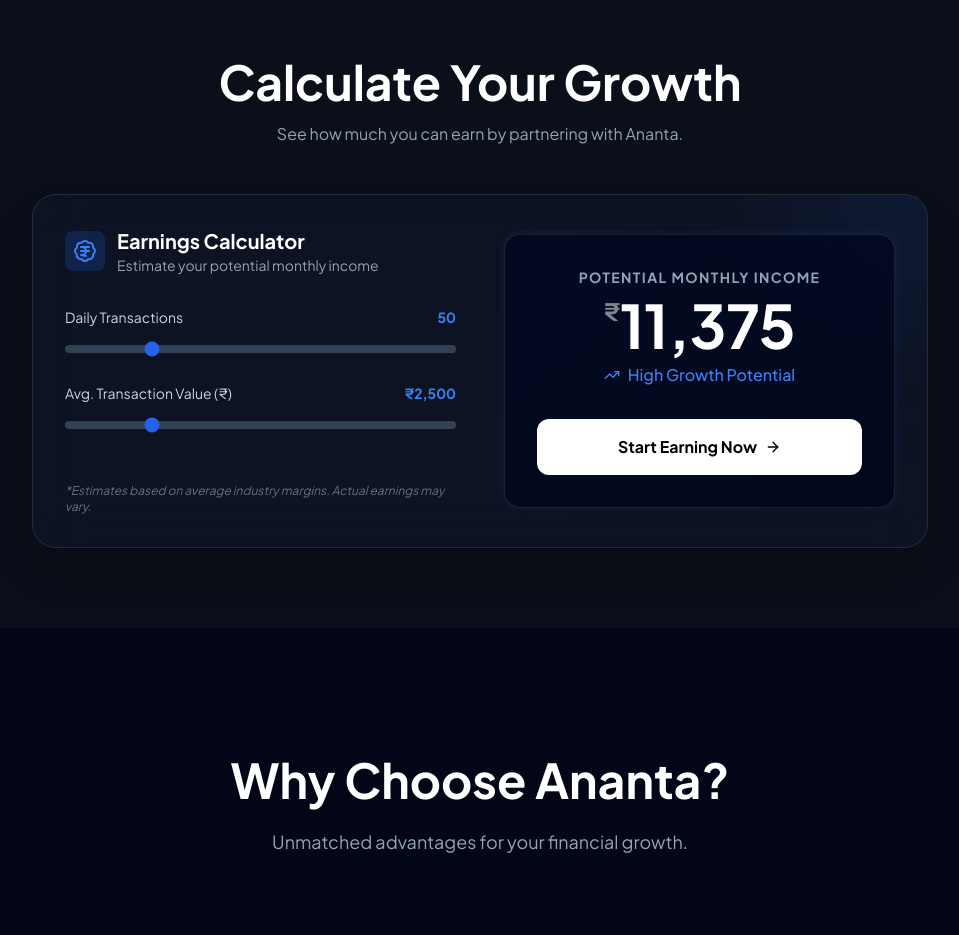
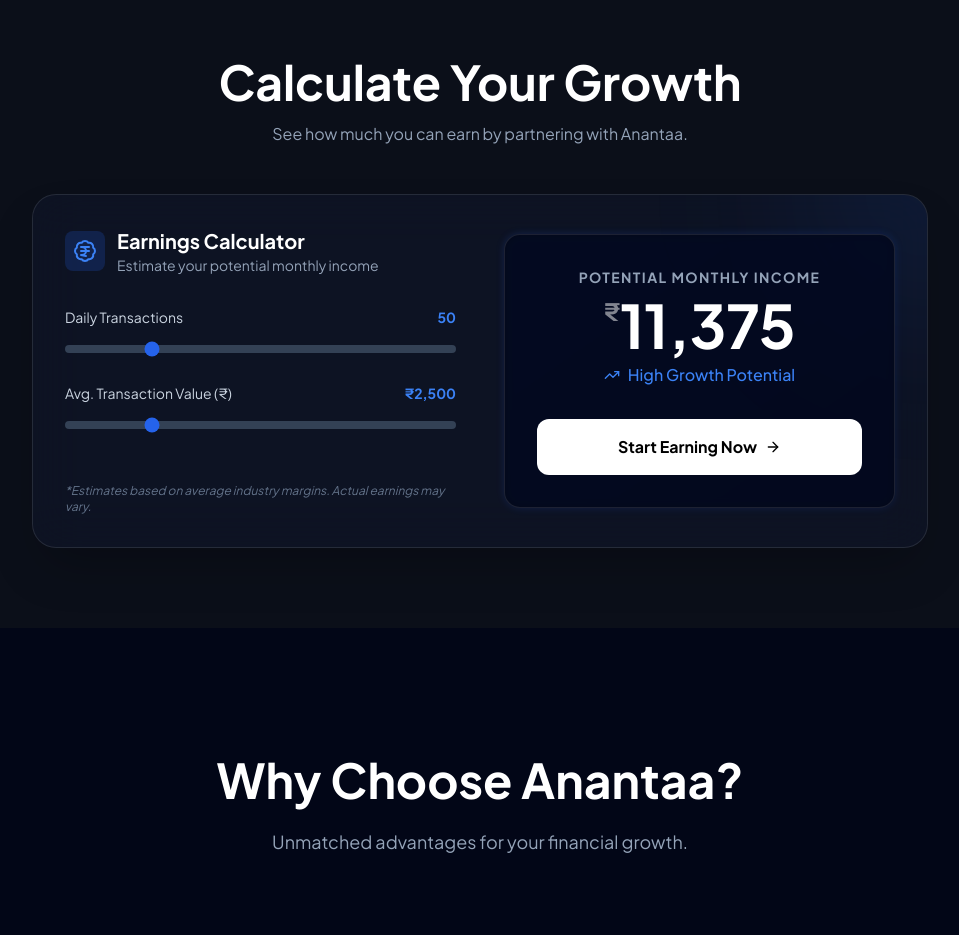
Before and after one commit to Manav373/ananta, a React (Vite) app: page / in a window 1280 px wide. Shown: the part 3080-4015 px from the top of the page, without its empty margins (160-1119 px from the left). Built offline with nearby package versions, Linux system fonts and the light colour scheme.

Commit message:
Standardize branding to Anantaa Finetech

```diff
--- a/src/data/content.ts
+++ b/src/data/content.ts
@@ -177,17 +177,17 @@
         {
             name: "Sandip Patel",
             role: "Rajkot",
-            content: "Good experience with Ananta Fintech. Services are well-managed through authorized platforms, and support is always responsive when needed."
+            content: "Good experience with Anantaa Finetech. Services are well-managed through authorized platforms, and support is always responsive when needed."
         },
         {
             name: "Rohit Singh",
             role: "Surat",
-            content: "Professional approach and honest communication. Ananta Fintech helped us start fintech services with proper training and continuous assistance."
+            content: "Professional approach and honest communication. Anantaa Finetech helped us start fintech services with proper training and continuous assistance."
         },
         {
             name: "Sachin",
             role: "Himmatnagar",
-            content: "Ananta Fintech provides clear guidance and reliable support. The onboarding process was smooth, and their team explains everything transparently."
+            content: "Anantaa Finetech provides clear guidance and reliable support. The onboarding process was smooth, and their team explains everything transparently."
         }
     ],
     faq: [
--- a/src/pages/Home.tsx
+++ b/src/pages/Home.tsx
@@ -376,7 +376,7 @@
                         className="mb-12 text-center"
                     >
                         <h2 className="text-3xl md:text-5xl font-display font-bold text-white mb-4">Calculate Your Growth</h2>
-                        <p className="text-slate-400">See how much you can earn by partnering with Ananta.</p>
+                        <p className="text-slate-400">See how much you can earn by partnering with Anantaa.</p>
                     </motion.div>
 
                     <motion.div
@@ -400,7 +400,7 @@
                         variants={fadeIn}
                         className="text-center mb-20"
                     >
-                        <h2 className="text-4xl md:text-5xl font-display font-bold text-white mb-6">Why Choose Ananta?</h2>
+                        <h2 className="text-4xl md:text-5xl font-display font-bold text-white mb-6">Why Choose Anantaa?</h2>
                         <p className="text-slate-400 max-w-2xl mx-auto text-lg">Unmatched advantages for your financial growth.</p>
                     </motion.div>
 
```
